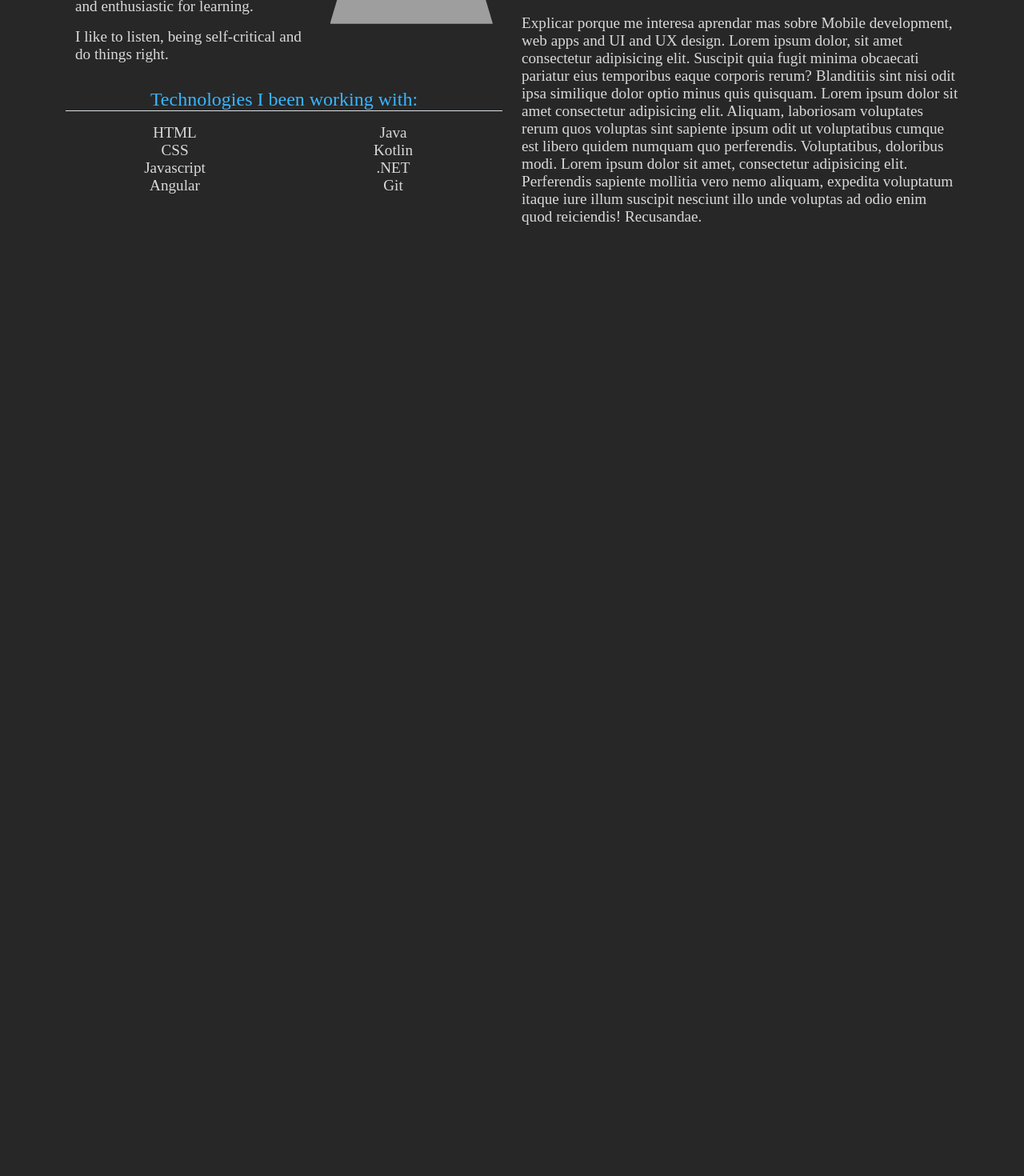
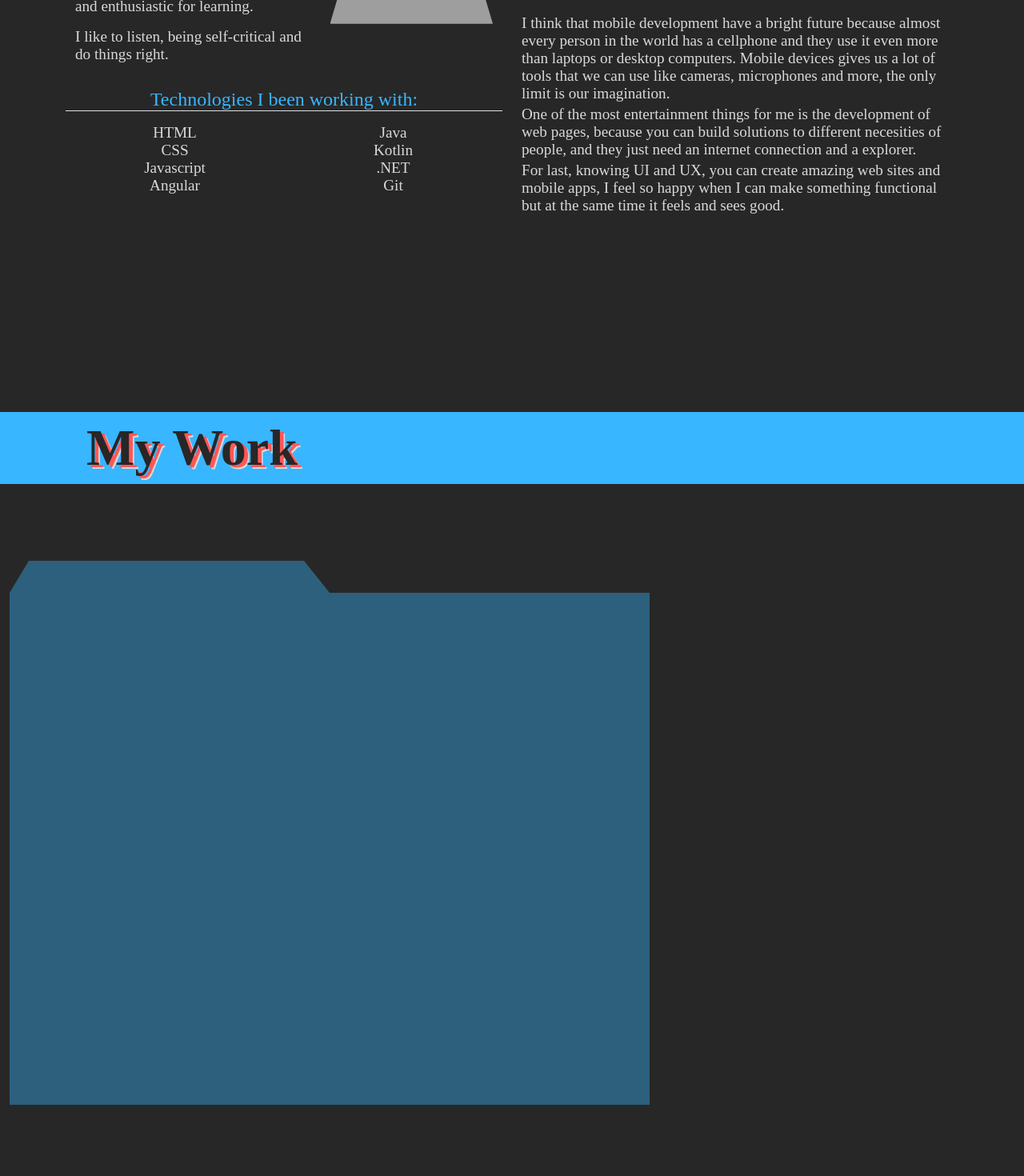
Before and after one commit to rojoescala/portafolio, an Angular app: page / in a window 1280 px wide. Shown: the part 1500-2970 px from the top of the page at 80% size. Before the commit the page ends 2015 px from the top, so only its background shows below. Built offline with nearby package versions, Linux system fonts and the light colour scheme; grey boxes are pictures that could not be loaded.

Commit message:
Se actualizó texto en componente About Me y se añadió el componente Work

```diff
--- a/src/app/about-me/about-me.component.html
+++ b/src/app/about-me/about-me.component.html
@@ -1,7 +1,9 @@
-<div class="row bg-secondary py-2">
-    <div class="col">
-        <div>
-            <h3 class="about-me-title">About Me</h3>
+<div class="container-fluid">
+    <div class="row bg-secondary py-2">
+        <div class="col">
+            <div>
+                <h3 class="about-me-title">About Me</h3>
+            </div>
         </div>
     </div>
 </div>
@@ -72,17 +74,21 @@
                 </ul>
             </div>
             <div class="elemento-aboutme mt-5">
-                <p class="my-3">
-                    Explicar porque me interesa aprendar mas sobre Mobile development, web apps and UI and UX design.
-                    Lorem ipsum dolor, sit amet consectetur adipisicing elit. Suscipit quia fugit minima obcaecati
-                    pariatur eius temporibus eaque corporis rerum? Blanditiis sint nisi odit ipsa similique dolor optio
-                    minus quis quisquam.
-                    Lorem ipsum dolor sit amet consectetur adipisicing elit. Aliquam, laboriosam voluptates rerum quos
-                    voluptas sint sapiente ipsum odit ut voluptatibus cumque est libero quidem numquam quo perferendis.
-                    Voluptatibus, doloribus modi.
-                    Lorem ipsum dolor sit amet, consectetur adipisicing elit. Perferendis sapiente mollitia vero nemo
-                    aliquam, expedita voluptatum itaque iure illum suscipit nesciunt illo unde voluptas ad odio enim
-                    quod reiciendis! Recusandae.
+                <p class="mt-3">
+                    I think that mobile development have a bright future because almost every person in the world
+                    has a cellphone and they use it even more than laptops or desktop computers. Mobile devices gives us
+                    a lot of tools that we can use like cameras, microphones and more, the only limit is our
+                    imagination.
+                </p>
+                <p class="my-1">
+                    One of the most entertainment things for me is the development of web pages, because you can build
+                    solutions to different necesities of people,
+                    and they just need an internet connection and a explorer.
+                </p>
+                <p class="my-1">
+                    For last, knowing UI and UX, you can create amazing web sites and mobile apps, I feel so happy when
+                    I can make something functional but at the same time it
+                    feels and sees good.
                 </p>
             </div>
         </div>
--- a/src/app/app.component.html
+++ b/src/app/app.component.html
@@ -2,3 +2,4 @@
 <social-sidebar></social-sidebar>
 <welcome></welcome>
 <about-me></about-me>
+<work></work>
--- a/src/app/app.module.ts
+++ b/src/app/app.module.ts
@@ -8,13 +8,15 @@ import { SocialSidebarComponent } from './social-sidebar/social-sidebar.componen
 import { BrowserAnimationsModule } from '@angular/platform-browser/animations';
 import { AboutMeComponent } from './about-me/about-me.component';
 import { WelcomeComponent } from './welcome/welcome.component';
+import { WorkComponent } from './work/work.component';
 @NgModule({
   declarations: [
     AppComponent,
     NavbarComponent,
     SocialSidebarComponent,
     AboutMeComponent,
-    WelcomeComponent
+    WelcomeComponent,
+    WorkComponent
   ],
   imports: [
     BrowserModule,
--- /dev/null
+++ b/src/app/work/work.component.css
@@ -0,0 +1,34 @@
+.about-me-title {
+  font-family: "Potta One", cursive;
+  font-size: 4em;
+  font-weight: 600;
+  margin-left: 6rem;
+  color: #272727;
+  text-shadow: 0.3rem 0.2rem 0 #ff5757, 0.4rem 0.3rem 0 #d9d9d9;
+}
+
+.folder {
+  background-color: rgba(56, 182, 255, 0.4);
+  width: 50rem;
+  height: 50rem;
+  clip-path: polygon(
+    0 5%,
+    50% 5%,
+    54% 0,
+    76% 0,
+    97% 0,
+    100% 5%,
+    100% 85%,
+    85% 85%,
+    15% 85%,
+    0% 85%
+  );
+}
+
+.folder:hover {
+  background-color: rgba(56, 182, 255, 0.8);
+}
+
+.reverse {
+  transform: scaleX(-1);
+}
--- /dev/null
+++ b/src/app/work/work.component.html
@@ -0,0 +1,29 @@
+<div class="container-fluid">
+    <div class="row bg-primary py-2">
+        <div class="col">
+            <div>
+                <h3 class="about-me-title">My Work</h3>
+            </div>
+        </div>
+    </div>
+</div>
+
+
+<div class="container-fluid h-100 mt-5">
+    <div class="row">
+        <div class="col mt-5 blue-text">
+            <div class="folder reverse">
+                <div class="ola">
+                    Web Mobile Application with firebase
+                </div>
+            </div>
+        </div>
+        <div class="col mt-5 blue-text">
+            <div class="folder">
+                <div class="ola">
+                    Web Mobile Application with firebase
+                </div>
+            </div>
+        </div>
+    </div>
+</div>
--- /dev/null
+++ b/src/app/work/work.component.ts
@@ -0,0 +1,12 @@
+import { Component, OnInit } from '@angular/core';
+
+@Component({
+  selector: 'work',
+  templateUrl: './work.component.html',
+  styleUrls: ['./work.component.css'],
+})
+export class WorkComponent implements OnInit {
+  constructor() {}
+
+  ngOnInit(): void {}
+}
```
Also changed, not shown: 1 other file (tests, documents, lock files or other folders).
